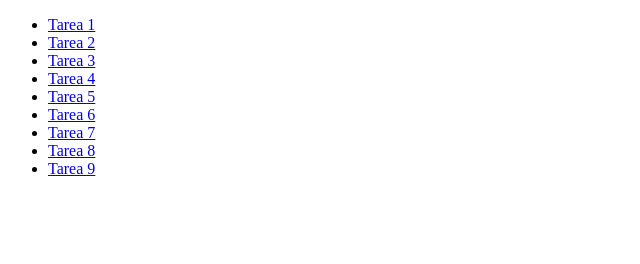
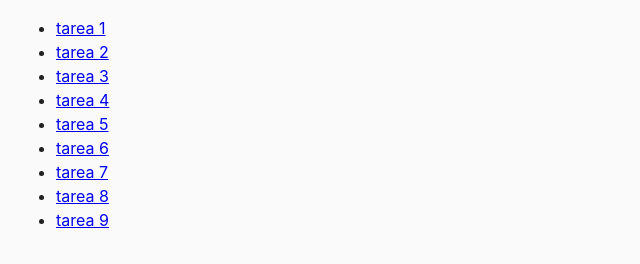
Before and after one commit to JLuisNG/goit-js-hw-06, a plain HTML site: page index.html in a window 1280 px wide. Shown: the whole page, without its empty margins (0-640 px from the left). Drawn offline with Linux system fonts and the light colour scheme.

Commit message:
commit - 1

```diff
--- a/index.html
+++ b/index.html
@@ -5,19 +5,19 @@
     <meta http-equiv="X-UA-Compatible" content="IE=edge" />
     <meta name="viewport" content="width=device-width, initial-scale=1.0" />
     <title>LuisN Proyect 💤</title>
-    <link rel="stylesheet" href="css/common.css" />
+    <link rel="stylesheet" href="css/style.css" />
   </head>
   <body>
     <ul>
-      <li><a href="Tarea-01.html">Tarea 1</a></li>
-      <li><a href="Tarea-02.html">Tarea 2</a></li>
-      <li><a href="Tarea-03.html">Tarea 3</a></li>
-      <li><a href="Tarea-04.html">Tarea 4</a></li>
-      <li><a href="Tarea-05.html">Tarea 5</a></li>
-      <li><a href="Tarea-06.html">Tarea 6</a></li>
-      <li><a href="Tarea-07.html">Tarea 7</a></li>
-      <li><a href="Tarea-08.html">Tarea 8</a></li>
-      <li><a href="Tarea-09.html">Tarea 9</a></li>
+      <li><a href="tarea-01.html">tarea 1</a></li>
+      <li><a href="tarea-02.html">tarea 2</a></li>
+      <li><a href="tarea-03.html">tarea 3</a></li>
+      <li><a href="tarea-04.html">tarea 4</a></li>
+      <li><a href="tarea-05.html">tarea 5</a></li>
+      <li><a href="tarea-06.html">tarea 6</a></li>
+      <li><a href="tarea-07.html">tarea 7</a></li>
+      <li><a href="tarea-08.html">tarea 8</a></li>
+      <li><a href="tarea-09.html">tarea 9</a></li>
     </ul>
   </body>
 </html>
```
